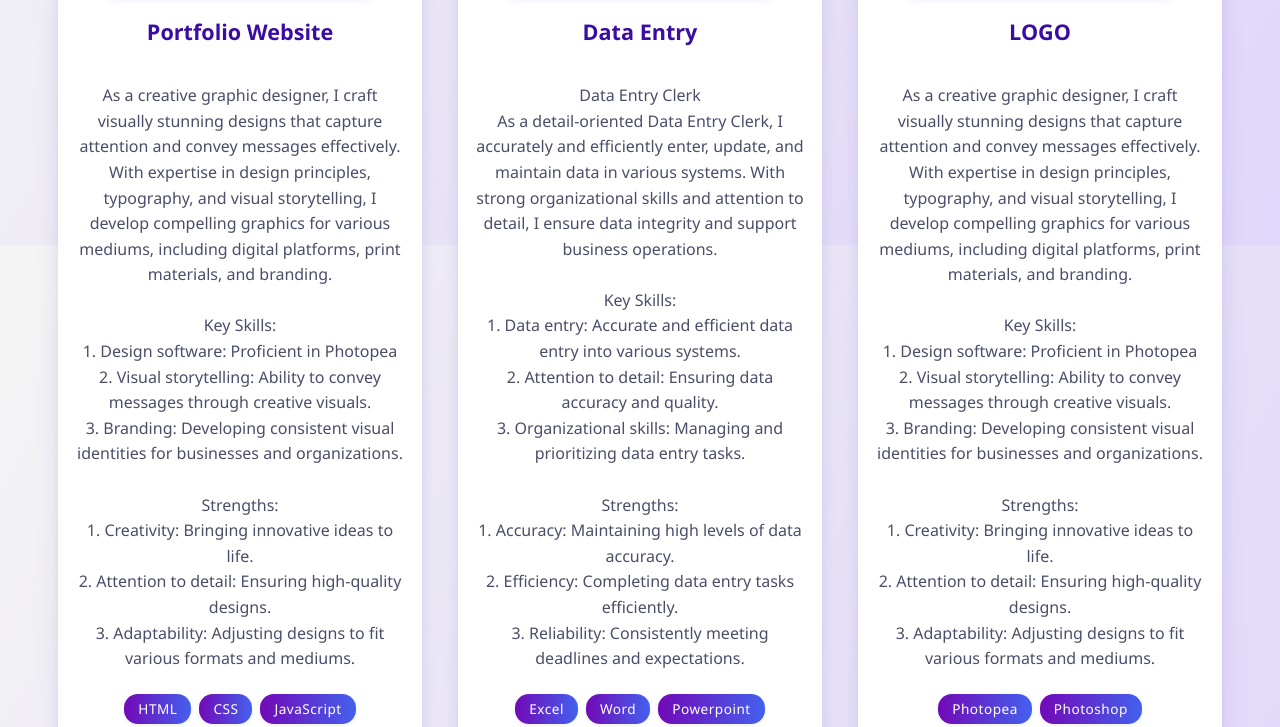
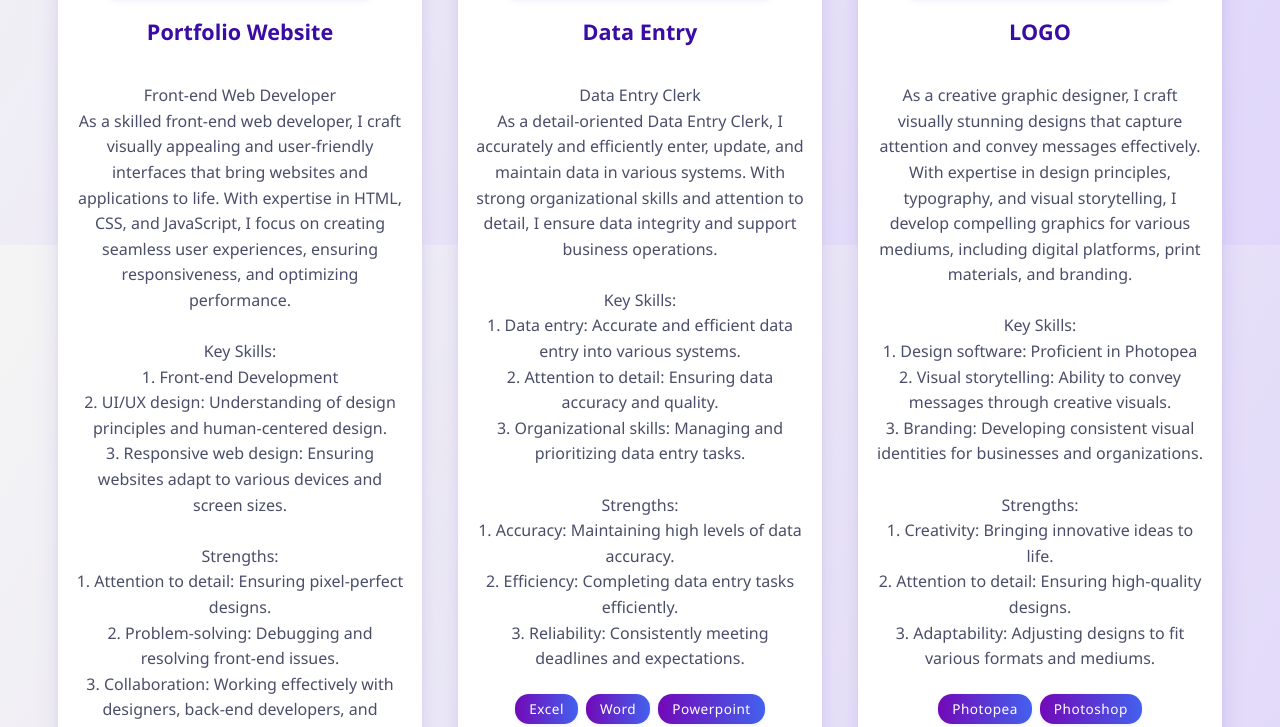
Before and after one commit to Morest1124/Morest-Burawa-Portfolio, a plain HTML site: page projects.html in a window 1280 px wide. Shown: the part 555-1282 px from the top of the page. Drawn offline with Linux system fonts and the light colour scheme.

Commit message:
Update projects.html
fixing bug

```diff
--- a/projects.html
+++ b/projects.html
@@ -219,17 +219,19 @@
                 <img src="https://images.unsplash.com/photo-1461749280684-dccba630e2f6?auto=format&fit=crop&w=400&q=80" alt="Project 1" class="project-image">
                 <div class="project-title">Portfolio Website</div>
                 <div class="project-desc" style="white-space: pre-line;">
-As a creative graphic designer, I craft visually stunning designs that capture attention and convey messages effectively. With expertise in design principles, typography, and visual storytelling, I develop compelling graphics for various mediums, including digital platforms, print materials, and branding.
+Front-end Web Developer
+As a skilled front-end web developer, I craft visually appealing and user-friendly interfaces that bring websites and applications to life. With expertise in HTML, CSS, and JavaScript, I focus on creating seamless user experiences, ensuring responsiveness, and optimizing performance.
 
 Key Skills:
-1. Design software: Proficient in Photopea
-2. Visual storytelling: Ability to convey messages through creative visuals.
-3. Branding: Developing consistent visual identities for businesses and organizations.
+1. Front-end Development
+2. UI/UX design: Understanding of design principles and human-centered design.
+3. Responsive web design: Ensuring websites adapt to various devices and screen sizes.
 
 Strengths:
-1. Creativity: Bringing innovative ideas to life.
-2. Attention to detail: Ensuring high-quality designs.
-3. Adaptability: Adjusting designs to fit various formats and mediums.
+1. Attention to detail: Ensuring pixel-perfect designs.
+2. Problem-solving: Debugging and resolving front-end issues.
+3. Collaboration: Working effectively with designers, back-end developers, and stakeholders.
+
                 </div>
                 <div class="project-tags">
                     <span class="project-tag">HTML</span>
```
